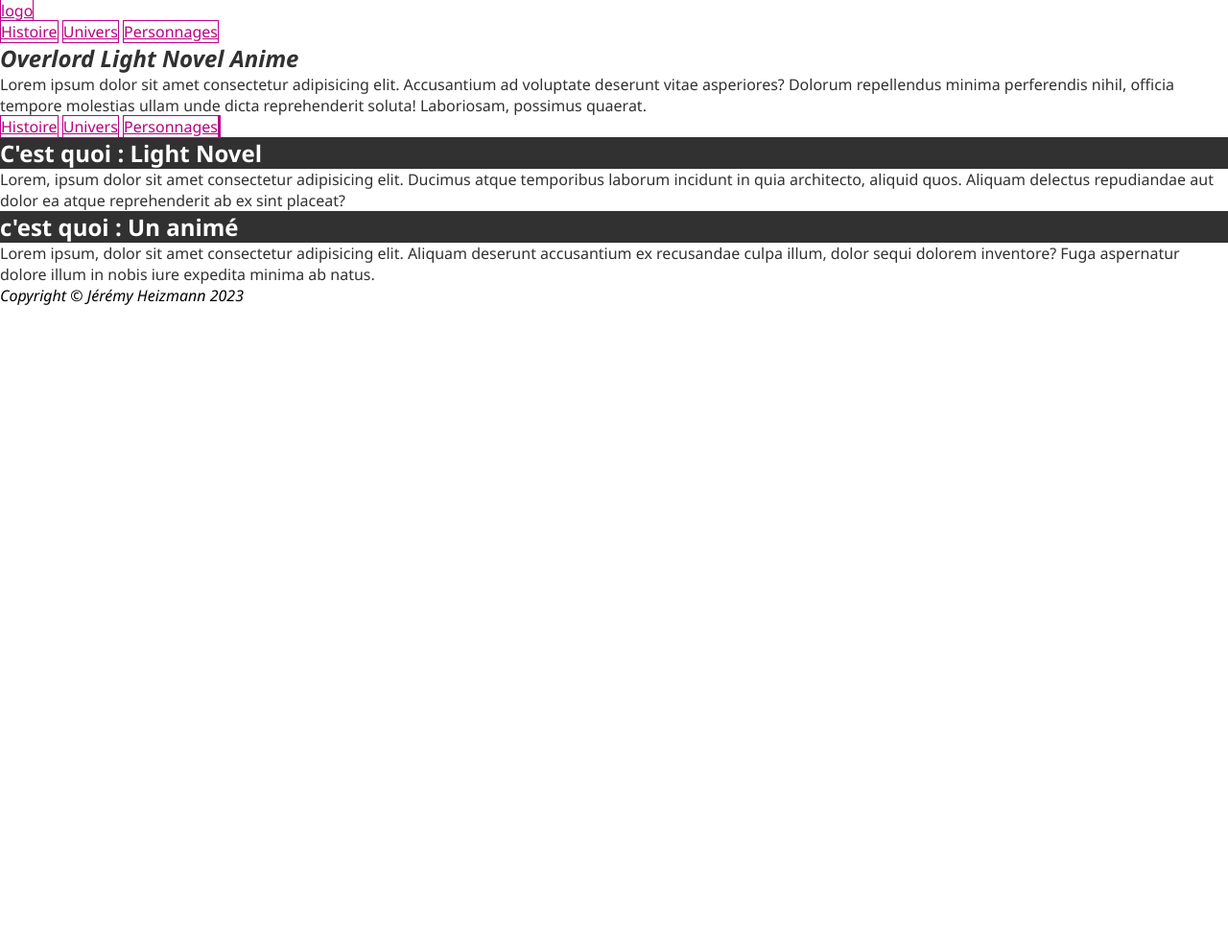
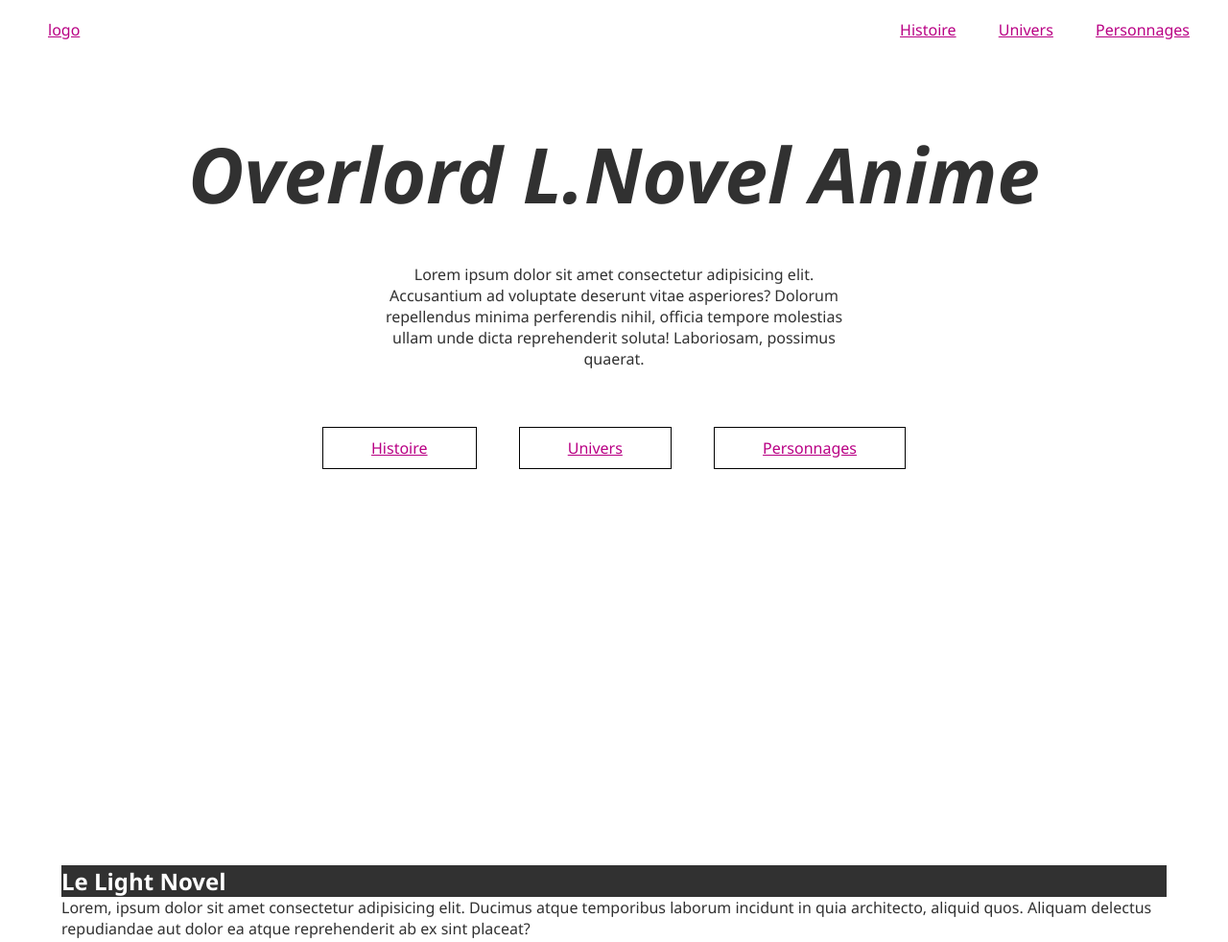
Before and after one commit to jeremyHzn/site_perso, a plain HTML site: page index.html in a window 1280 px wide. Shown: the top 982 px of the page at 96% size. Before the commit the page ends 800 px from the top, so only its background shows below. Drawn offline with Linux system fonts and the light colour scheme.

Commit message:
début interessant

```diff
--- a/assets/styles/pages/index.css
+++ b/assets/styles/pages/index.css
@@ -7,13 +7,53 @@ body{
 }
 
 header{
+    display: flex;
+    justify-content: space-between;
+    padding: 20px;
+    position: sticky;
+    top: 0;
+    left: 0;
+}
+header a{
+    margin-left: 30px;
+}
 
+nav a{
+    margin: 10px 20px;
 }
 
 main{
 
 }
-
-footer{
+section:nth-child(1){
+    margin-top: 0;
+    height: 80vh;
+    padding: 5%;
+    text-align: center;
+    display: inline-block;
+}
+section:nth-child(1) p{
+    width: 50%;
+    margin: 40px auto;
 
 }
+section:nth-child(1) a{
+    display: inline-block;
+    margin: 20px;
+    padding: 10px 50px;
+    border: 1px solid black;
+}
+section{
+
+    display: block;
+    margin: 100px 5%;
+}
+section h1{
+    font-size: 5em;
+}
+footer{
+    margin-top: 20px;
+    border-top: 1px solid black ;
+    text-align: center;
+    height: 10vh;
+}
--- a/assets/styles/themes/t_index.css
+++ b/assets/styles/themes/t_index.css
@@ -4,10 +4,9 @@
     --background-color: #ffffff;
 }
 
-body {
+header{
     background-color: var(--background-color);
 }
-
 h1 {
     color: var(--text-color);
 }
@@ -20,7 +19,6 @@ h2 {
 a {
     background-color: var(--background-color);
     color: var(--link-color);
-    border: 1px solid var(--link-color);
 }
 
 p {
--- a/index.html
+++ b/index.html
@@ -16,13 +16,16 @@
             <a href="">Histoire</a>
             <a href="">Univers</a>
             <a href="">Personnages</a>
+            <div>
+                <!--wrapper-->
+            </div>
         </nav>
     </header>
     <main>
         <section>
             <h1>
                 <em>Overlord</em>
-                <em>Light Novel</em>
+                <em>L.Novel</em>
                 <em>Anime</em>
             </h1>
             <p>
@@ -33,16 +36,15 @@
             <a href="">Histoire</a>
             <a href="">Univers</a>
             <a href="">Personnages</a>
-            <a href=""></a>
         </section>
         <section>
-            <h2>C'est quoi : Light Novel</h2>
+            <h2>Le Light Novel</h2>
             <p>
                 Lorem, ipsum dolor sit amet consectetur adipisicing elit. Ducimus atque temporibus laborum incidunt in quia architecto, aliquid quos. Aliquam delectus repudiandae aut dolor ea atque reprehenderit ab ex sint placeat?
             </p>
         </section>
         <section>
-            <h2>c'est quoi : Un animé</h2>
+            <h2>L'animé</h2>
             <p>
                 Lorem ipsum, dolor sit amet consectetur adipisicing elit. Aliquam deserunt accusantium ex recusandae culpa illum, dolor sequi dolorem inventore? Fuga aspernatur dolore illum in nobis iure expedita minima ab natus.
             </p>
```
